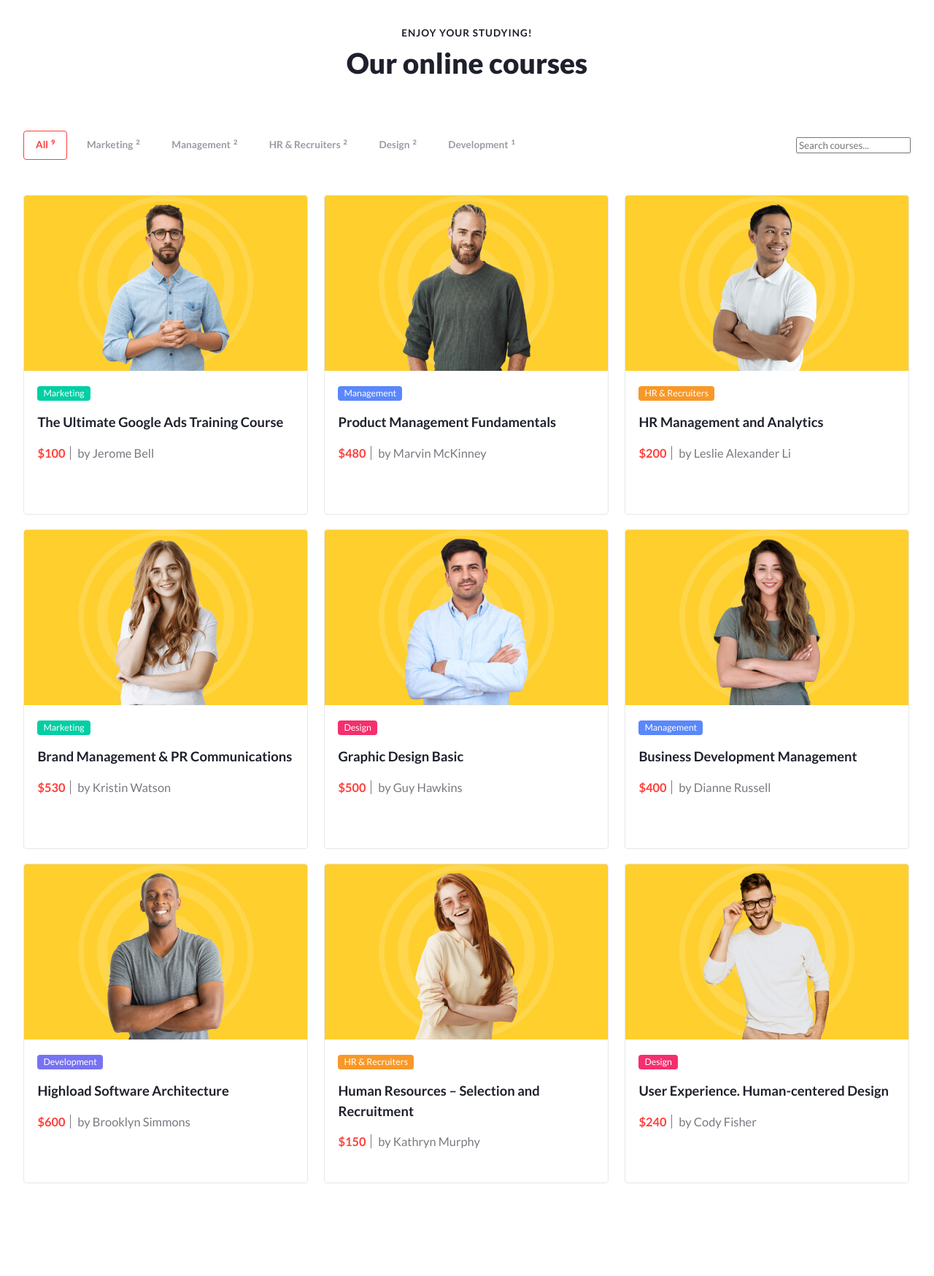
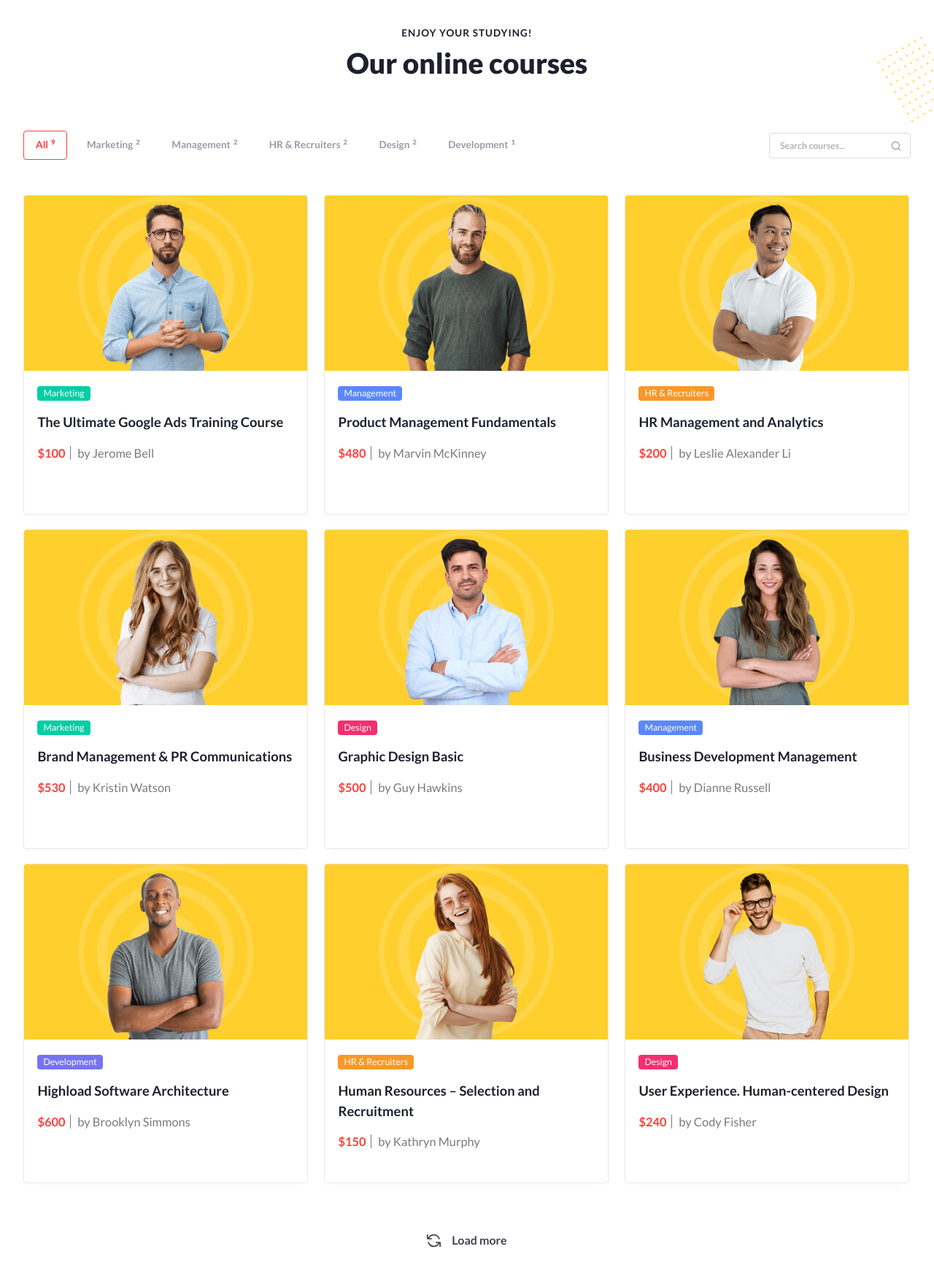
Before and after one commit to ivkovalevv/cards-test-task, a website: page index.html in a window 1280 px wide. Shown: the whole page at 73% size. Before the commit the page ends 1685 px from the top, so only its background shows below. Drawn offline with Linux system fonts and the light colour scheme.

Commit message:
finished

```diff
--- a/index.html
+++ b/index.html
@@ -16,10 +16,12 @@
 
         <div class="filter-container">
             <div class="filter-buttons"></div>
-            <input type="text" class="search-input" placeholder="Search courses..."/>
+            <input type="text" class="search-input search-input--with-icon" placeholder="Search courses..."/>
         </div>
 
         <div class="cards-container" id="cardsContainer"></div>
+
+        <button class="button-load button-load--with-icon">Load more</button>
     </div>
 
     <script src="./js/main.js" type="text/javascript"></script>
--- a/styles/styles.scss
+++ b/styles/styles.scss
@@ -14,6 +14,10 @@
 body {
     @include margin-padding-reset;
     background-color: $white-color;
+    background-image: url(../assets/images/background.png);
+    background-repeat: no-repeat;
+    background-position: center 50px;
+    background-size: contain;
 }
 
 h1,
@@ -39,7 +43,9 @@ li {
     max-width: $container-max-width;
     width: 95%;
     margin: 0 auto;
-
+    display: flex;
+    flex-direction: column;
+    align-items: center;
 }
 
 /* all clapm functions from 1920px to 320px */
@@ -71,14 +77,22 @@ li {
 }
 
 .filter-container{
+    width: 100%;
     display: flex;
     align-items: center;
     justify-content: space-between;
     margin-bottom: clamp(1.875rem, 1.5rem + 1.875vw, 3.75rem); /* 60px > 30px */
+
+    @media (max-width: 768px) {
+        flex-direction: column;
+        align-items: flex-start;
+    }
 }
 
 .filter-buttons{
     display: flex;
+    overflow-y: auto;
+    width: 100%;
 }
 
 .filter-button{
@@ -86,7 +100,7 @@ li {
     cursor: pointer;
     background-color: transparent;
     border: 1px solid transparent;
-    border-radius: 4px;
+    border-radius: $border-radius;
     transition: border .3s ease, color .3s ease;
     font-weight: 700;
     font-size: clamp(0.625rem, 0.55rem + 0.375vw, 1rem); /* 16px > 10px */
@@ -95,12 +109,12 @@ li {
     color: $gray-600-color;
     display: flex;
     align-items: flex-start;
+    white-space: nowrap;
 
     &--active {
         color: $primary-color;
         border: 1px solid $primary-color;
 
-        // Счетчик внутри активной кнопки
         .filter-button__count {
             color: $primary-color;
         }
@@ -121,6 +135,34 @@ li {
     }
 }
 
+.search-input {
+    padding: clamp(0.375rem, 0.3125rem + 0.3125vw, 0.6875rem) clamp(0.625rem, 0.55rem + 0.375vw, 1rem); /* 11px > 6px & 16px > 10px */
+    border: 1px solid $gray-400-color;
+    border-radius: $border-radius;
+    font-weight: 400;
+    font-size:  clamp(0.625rem, 0.575rem + 0.25vw, 0.875rem); /* 14px > 10px */
+    line-height: 100%;
+    margin-left: 20px;
+
+    @media (max-width: 768px) {
+        width: 100%;
+        margin-left: 0px;
+        margin-top: 12px;
+    }
+
+    &--with-icon {
+        background-image: url('../assets/images/svg/search.svg');
+        background-repeat: no-repeat;
+        background-position: right 12px center;
+        background-size: clamp(0.625rem, 0.55rem + 0.375vw, 1rem); /* 16px > 10px */
+        padding-right: 40px;
+    }
+
+    &::placeholder{
+        color: $gray-600-color;
+    }
+}
+
 .cards-container {
   display: grid;
   grid-template-columns: repeat(3, 1fr);
@@ -130,18 +172,36 @@ li {
   margin: 0 auto;
   margin-bottom: clamp(2.5rem, 2rem + 2.5vw, 5rem); /* 80px > 40px */
 
+  @media (max-width: 768px) {
+    grid-template-columns: repeat(2, 1fr);
+    gap: 12px;
+  }
+
+  @media (max-width: 425px) {
+    grid-template-columns: repeat(1, 1fr);
+    gap: 8px;
+  }
+
   .card {
     width: 100%;
     max-width: 390px;
     height: 438px;
-    border-radius: 4px;
+    border-radius: $border-radius;
     overflow: hidden;
     display: flex;
     flex-direction: column;
     border: 1px solid $gray-300-color;
-    box-shadow: 0px 4px 4px -4px #1E212C08;
+    box-shadow: 0px 12px 10px -6px #9A9CA50A;
     transition: box-shadow .3s ease;
     cursor: pointer;
+
+    @media (max-width: 765px) {
+        height: 390px;
+    }
+
+    @media (max-width: 425px) {
+        height: fit-content;
+    }
 
     &:hover{
         box-shadow: 0px 80px 80px -20px #9A9CA529;
@@ -171,7 +231,7 @@ li {
         color: $white-color;
         padding: 1px 8px;
         text-align: center;
-        border-radius: 4px;
+        border-radius: $border-radius;
         font-weight: 400;
         font-size: clamp(0.625rem, 0.575rem + 0.25vw, 0.875rem); /* 14px > 10px */
         line-height: 150%;
@@ -222,3 +282,22 @@ li {
     }
 }
 }
+
+.button-load{
+    background-color: transparent;
+    cursor: pointer;
+    border: none;
+    margin-bottom: clamp(2.625rem, 2.0875rem + 2.6875vw, 5.3125rem); /* 85px > 42px */
+    font-weight: 700;
+    font-size: 16px;
+    line-height: 160%;
+    color: $gray-800-color;
+
+    &--with-icon {
+        background-image: url('../assets/images/svg/load.svg');
+        background-repeat: no-repeat;
+        background-position: left 5px center;
+        background-size: clamp(1rem, 0.9rem + 0.5vw, 1.5rem); /* 24px > 16px */
+        padding-left: 40px;
+    }
+}
--- a/styles/variables.scss
+++ b/styles/variables.scss
@@ -6,6 +6,7 @@ $gray-300-color: #E5E8ED;
 $gray-400-color: #D7DADD;
 $gray-600-color: #9A9CA5;
 $gray-700-color: #787A80;
+$gray-800-color: #424551;
 $gray-900-color: #1E212C;
 $success-color: #03CEA4;
 $info-color: #5A87FC;
@@ -14,6 +15,7 @@ $pink-color: #F52F6E;
 $purple-color: #7772F1;
 
 $container-max-width: 1230px;
+$border-radius: 4px;
 
 /* ============= MIXINS ============= */
 
```
Also changed, not shown: assets/images/background.png (added), styles/styles.css, 1 other file.
